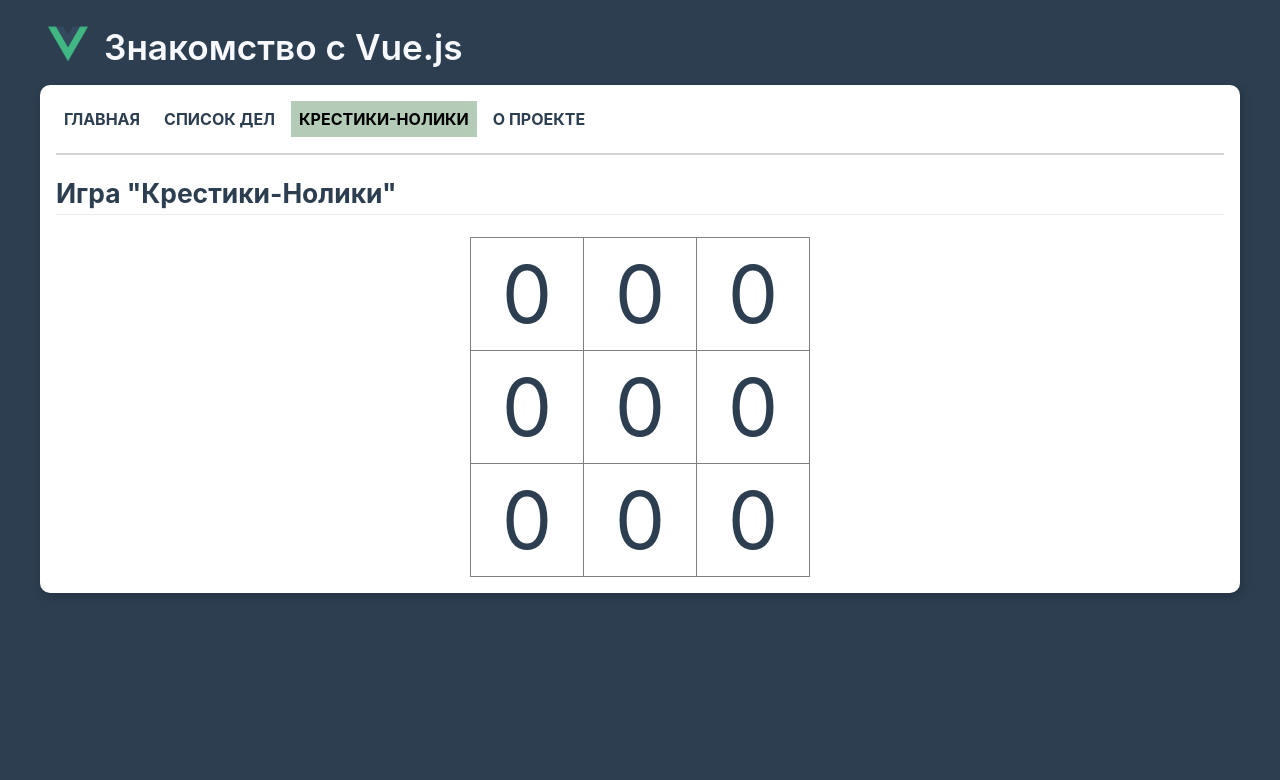
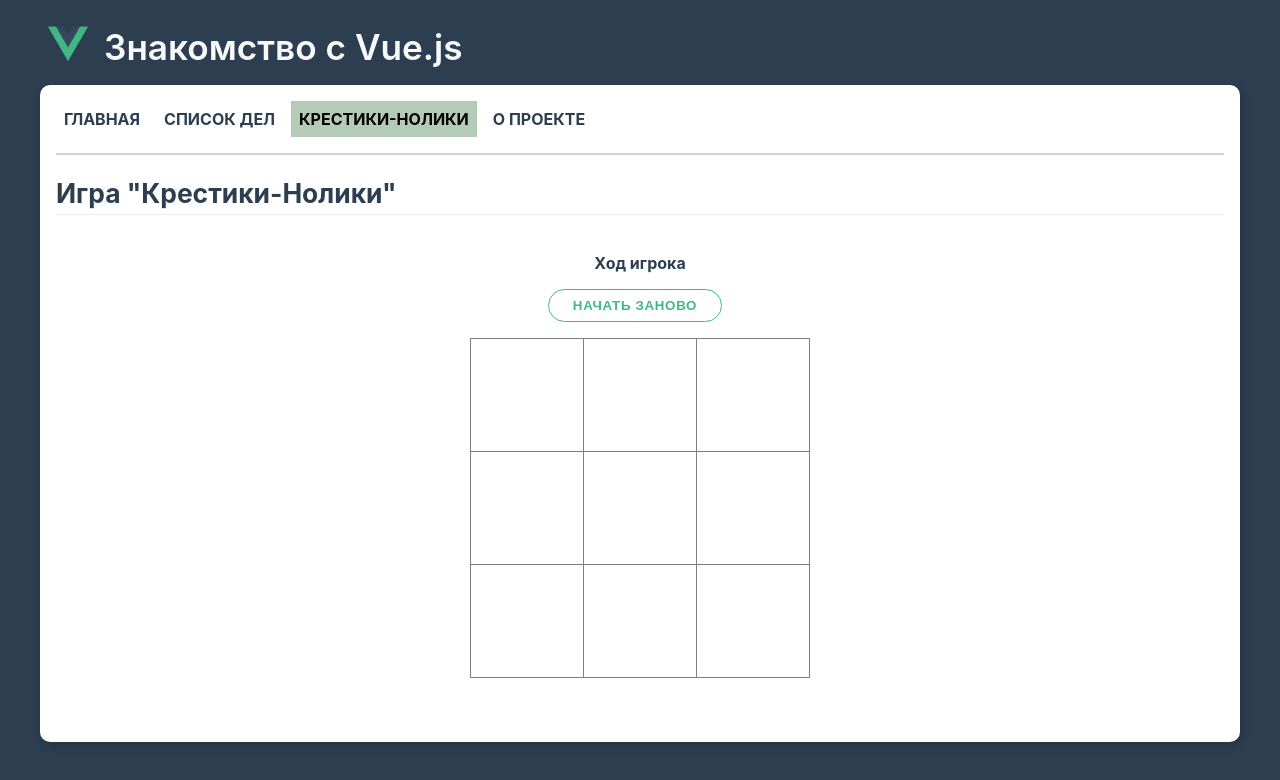
Before and after one commit to Avxodiar/vuejs-learn, a Vue app: page /game in a window 1280 px wide. Shown: the top 780 px of the page. Built offline with nearby package versions, Linux system fonts and the light colour scheme.

Commit message:
TicTacToe. Отрисовка ходов, определение завершения игры

```diff
--- /dev/null
+++ b/src/assets/tictactoe.js
@@ -0,0 +1,36 @@
+/**
+ * Определение хода компьютера
+ * @param {array} board - таблица с ходами
+ * @param {int} leftStep - осталось ходов
+ */
+function getTurn(board, leftStep) {
+    // случайный шаг (простой уровень сложности)
+    // номер свободной ячейки
+    let num = randomInteger(1, leftStep);
+    // сливаем таблицу в одномерный массив для упрощения
+    const flatBoard = board[0].concat(board[1],board[2]);
+    //находим num-ую не заполненную ячейку
+    let newId = flatBoard.findIndex(item => {
+        if (item === 0) {
+            num--;
+        }
+        return num === 0;
+    });
+
+    // преобразуем в координаты
+    let x = Math.floor(newId / 3);
+    let y = newId % 3;
+
+    return {row:x, col:y};
+}
+
+/**
+ * Cлучайное число от 0 до max
+ */
+function randomInteger(min, max) {
+    // случайное число от min до (max+1)
+    let rand = min + Math.random() * (max + 1 - min);
+    return Math.floor(rand);
+}
+
+export {getTurn}
--- a/src/components/TicTacToe/Cell.vue
+++ b/src/components/TicTacToe/Cell.vue
@@ -15,13 +15,10 @@
         },
         computed: {
             label() {
-                return this.td;
-                /*
                 if (!this.td) {
                     return '';
                 }
-                return this.td > 1 ? 'X' : 'O'
-                 */
+                return this.td > 0 ? 'X' : 'O'
             }
         }
     }
--- a/src/components/TicTacToe/Row.vue
+++ b/src/components/TicTacToe/Row.vue
@@ -20,7 +20,7 @@
         },
         methods: {
             clickRow(id) {
-                this.$emit('click-row', id, this.rowId);
+                this.$emit('click-row', this.rowId, id);
             }
         }
     }
--- a/src/views/TicTacToe.vue
+++ b/src/views/TicTacToe.vue
@@ -1,6 +1,18 @@
 <template>
     <h2>Игра "Крестики-Нолики"</h2>
     <div>
+        <div class="control">
+            <p v-if="gameOver">GAME OVER</p>
+            <p v-else>Ход игрока</p>
+            <button
+                class="btn"
+                @click="resetGame"
+                :class="{danger: gameOver}"
+            >
+                Начать заново
+            </button>
+        </div>
+
         <table class="board">
             <Row
                 :key="idx"
@@ -15,6 +27,7 @@
 
 <script>
     import Row from  '@/components/TicTacToe/Row.vue'
+    import {getTurn} from '@/assets/tictactoe.js'
 
     export default {
         name: "TicTacToe",
@@ -27,14 +40,49 @@
                     [0, 0, 0],
                     [0, 0, 0],
                     [0, 0, 0]
-                ]
+                ],
+                leftStep: 9
+            }
+        },
+        computed: {
+            /**
+             * Флаг завершения игры
+             */
+            gameOver() {
+                return !this.leftStep;
             }
         },
         methods: {
-            clickCell(col, row) {
-                this.board[row][col]++;
+            /**
+             * Перезапуск игры
+             */
+            resetGame() {
+                this.leftStep = 9;
+                this.board[0].fill(0, 0, 3);
+                this.board[1].fill(0, 0, 3);
+                this.board[2].fill(0, 0, 3);
+            },
+            /**
+             * Ход пользователя
+             * @param  {int} row - номер строки
+             * @param  {int} col - номер ячейки
+             */
+            clickCell(row, col) {
+                if( this.board[row][col] === 0) {
+                    this.board[row][col]++;
+                    this.leftStep--;
+                    // check User Win
+                    if (!this.gameOver) {
+                        this.computerTurn();
+                        this.leftStep--;
+                        // check Computer Win
+                    }
+                }
+            },
+            computerTurn() {
+                let turn = getTurn(this.board, this.leftStep);
+                this.board[turn.row][turn.col]--;
             }
-
         }
     }
 </script>
@@ -42,14 +90,23 @@
 <style scoped>
     div {
         width: 600px;
-        margin: 0 auto;
-    }
-    .board {
-        margin: 0 auto;
+        margin: 0 auto 3em;
     }
     .board {
         margin: auto;
         border: 1px solid gray;
         border-collapse: collapse;
     }
+    .control {
+        display: flex;
+        flex-direction: column;
+        justify-content: center;
+        margin-bottom: 1em;
+    }
+    .control * {
+        align-self: center;
+    }
+    .control:first-child {
+        font-weight: bold;
+    }
 </style>
```
